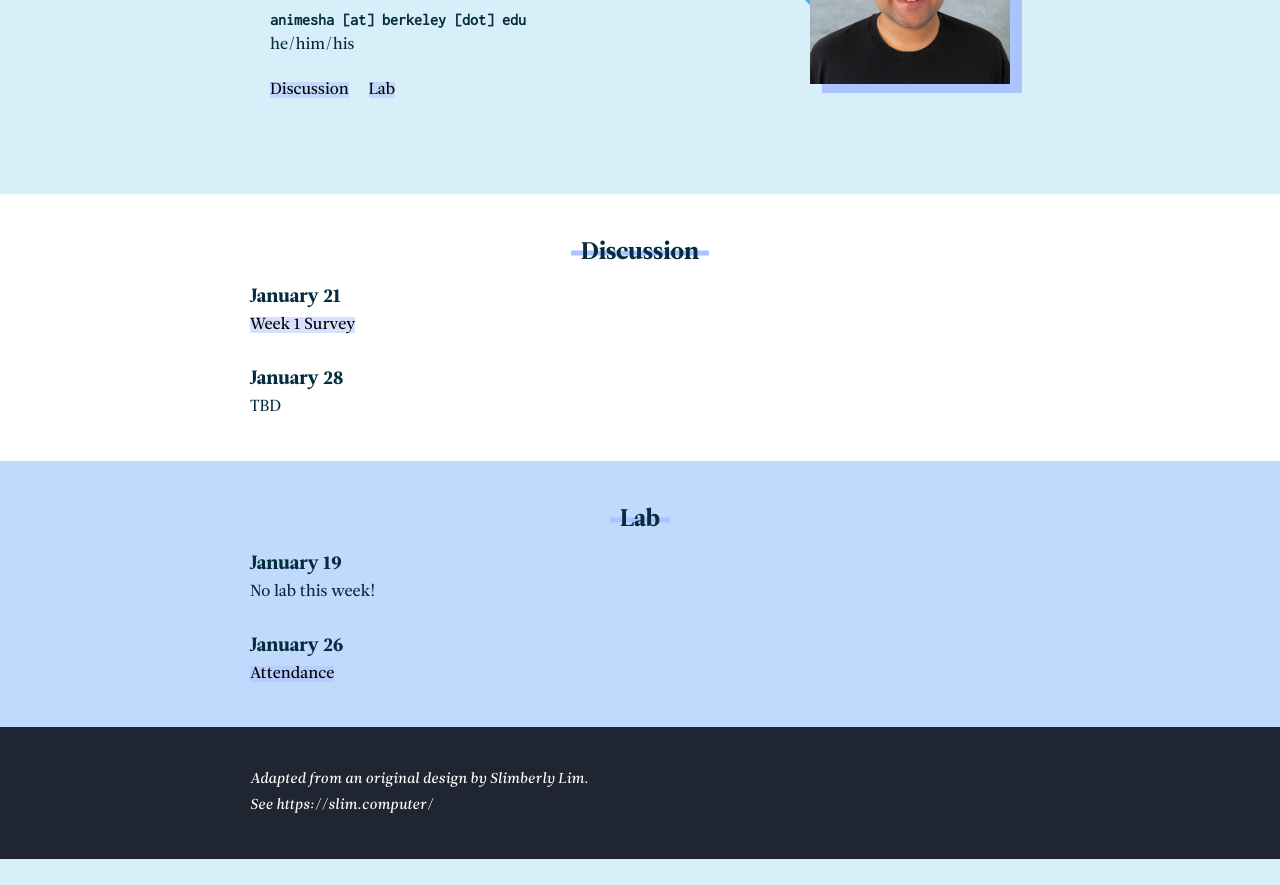
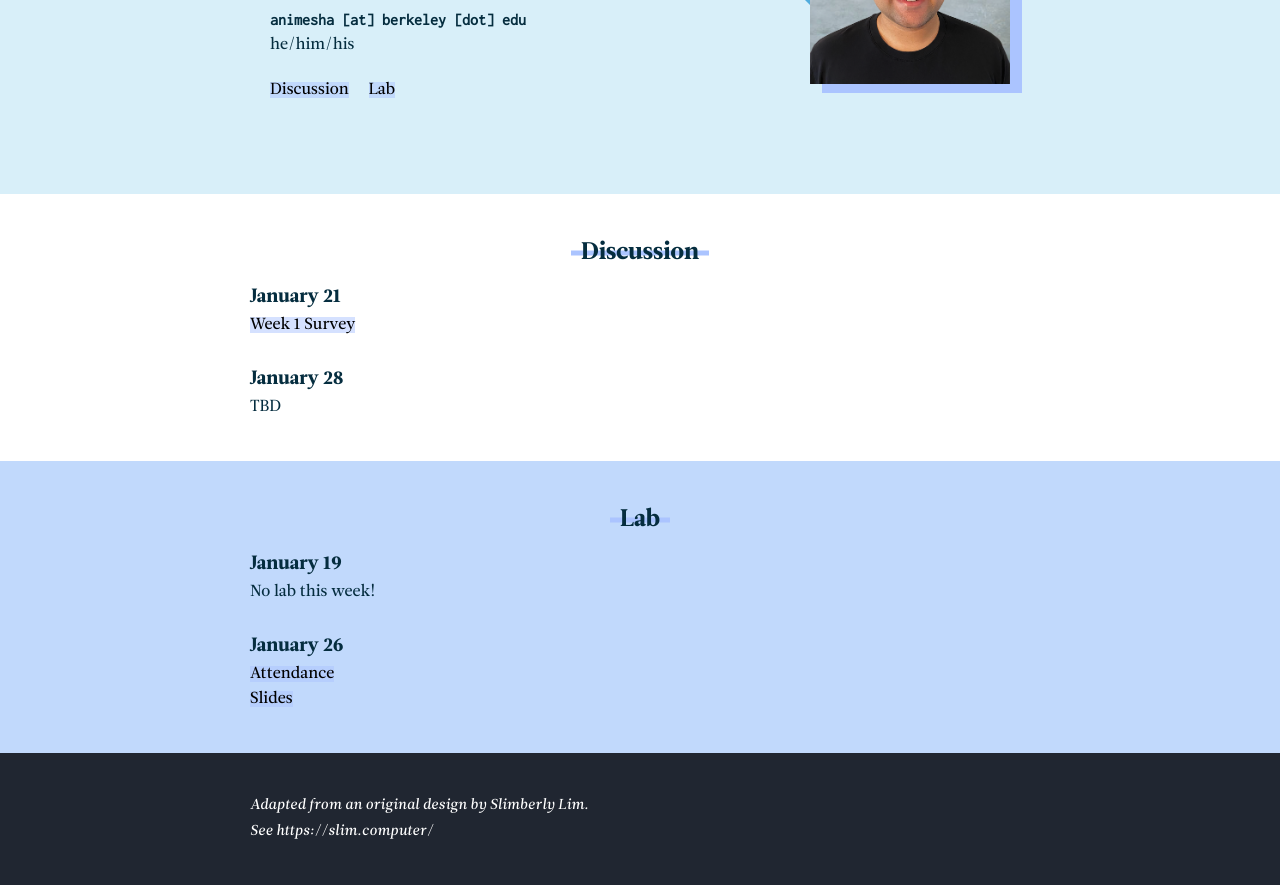
Before and after one commit to AnimeshAgrawal/61asite, a website: page index.html in a window 1280 px wide. Shown: the part 201-1086 px from the top of the page. Before the commit the page ends 1060 px from the top, so only its background shows below. Drawn offline with Linux system fonts and the light colour scheme.

Commit message:
lab 1 slides

```diff
--- a/index.html
+++ b/index.html
@@ -68,6 +68,8 @@
                   <li class="teaching_section">
                      <h3 class="teaching_section-title">January 26</h3>
                      <a href="https://forms.gle/Gv1qTExfZRfCTAi17">Attendance</a>
+                     <br>
+                     <a href="assets/teaching/lab1slides.pdf">Slides</a>
                   </li>
                </ul>
             </div>
```
Also changed, not shown: 1 other file.
